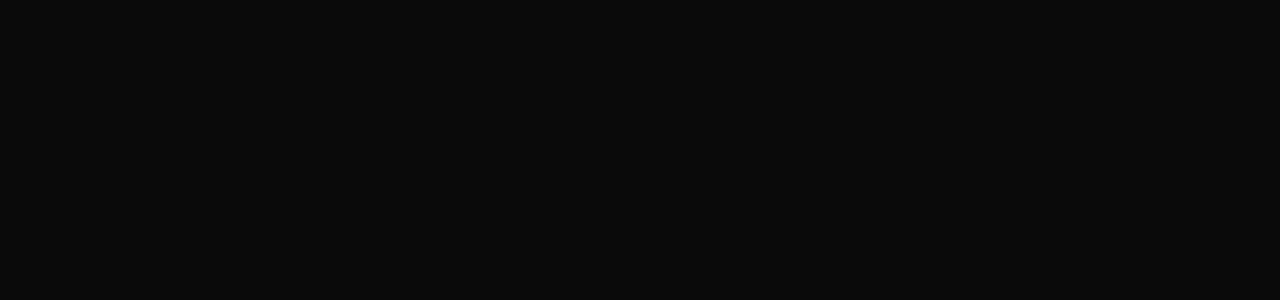
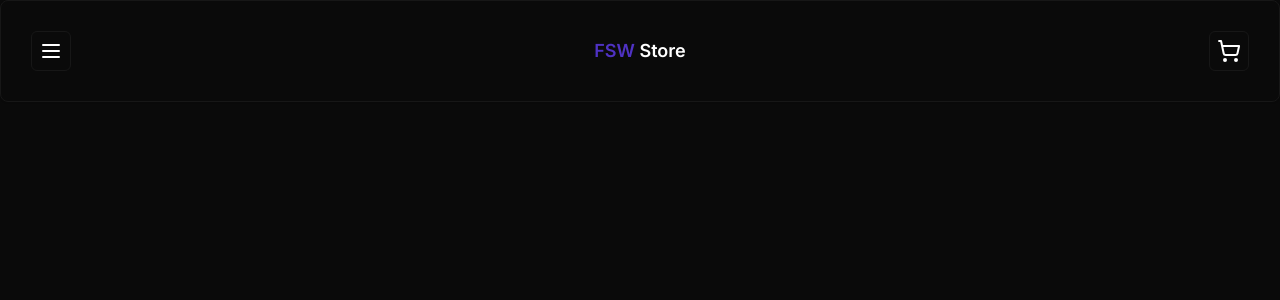
Before and after one commit to IagoDantas/fsw-store, a Next.js app: page / in a window 1280 px wide. Shown: the top 300 px of the page. Built offline with nearby package versions, Linux system fonts and the light colour scheme.

Commit message:
feat: add button, card and header components

```diff
--- a/package.json
+++ b/package.json
@@ -10,6 +10,7 @@
   },
   "dependencies": {
     "@prisma/client": "^5.5.2",
+    "@radix-ui/react-slot": "^1.0.2",
     "class-variance-authority": "^0.7.0",
     "clsx": "^2.0.0",
     "lucide-react": "^0.289.0",
--- a/src/app/layout.tsx
+++ b/src/app/layout.tsx
@@ -1,6 +1,7 @@
 import type { Metadata } from 'next'
 import { Inter } from 'next/font/google'
 import './globals.css'
+import Header from '@/components/ui/header'
 
 const inter = Inter({ subsets: ['latin'] })
 
@@ -16,7 +17,10 @@
 }) {
   return (
     <html lang="en">
-      <body className={inter.className}>{children}</body>
+      <body className={inter.className}>
+        <Header />
+        {children}
+      </body>
     </html>
   )
 }
--- /dev/null
+++ b/src/components/ui/button.tsx
@@ -0,0 +1,56 @@
+import * as React from "react"
+import { Slot } from "@radix-ui/react-slot"
+import { cva, type VariantProps } from "class-variance-authority"
+
+import { cn } from "@/lib/utils"
+
+const buttonVariants = cva(
+  "inline-flex items-center justify-center whitespace-nowrap rounded-md text-sm font-medium ring-offset-background transition-colors focus-visible:outline-none focus-visible:ring-2 focus-visible:ring-ring focus-visible:ring-offset-2 disabled:pointer-events-none disabled:opacity-50",
+  {
+    variants: {
+      variant: {
+        default: "bg-primary text-primary-foreground hover:bg-primary/90",
+        destructive:
+          "bg-destructive text-destructive-foreground hover:bg-destructive/90",
+        outline:
+          "border border-input bg-background hover:bg-accent hover:text-accent-foreground",
+        secondary:
+          "bg-secondary text-secondary-foreground hover:bg-secondary/80",
+        ghost: "hover:bg-accent hover:text-accent-foreground",
+        link: "text-primary underline-offset-4 hover:underline",
+      },
+      size: {
+        default: "h-10 px-4 py-2",
+        sm: "h-9 rounded-md px-3",
+        lg: "h-11 rounded-md px-8",
+        icon: "h-10 w-10",
+      },
+    },
+    defaultVariants: {
+      variant: "default",
+      size: "default",
+    },
+  }
+)
+
+export interface ButtonProps
+  extends React.ButtonHTMLAttributes<HTMLButtonElement>,
+    VariantProps<typeof buttonVariants> {
+  asChild?: boolean
+}
+
+const Button = React.forwardRef<HTMLButtonElement, ButtonProps>(
+  ({ className, variant, size, asChild = false, ...props }, ref) => {
+    const Comp = asChild ? Slot : "button"
+    return (
+      <Comp
+        className={cn(buttonVariants({ variant, size, className }))}
+        ref={ref}
+        {...props}
+      />
+    )
+  }
+)
+Button.displayName = "Button"
+
+export { Button, buttonVariants }
--- /dev/null
+++ b/src/components/ui/card.tsx
@@ -0,0 +1,79 @@
+import * as React from "react"
+
+import { cn } from "@/lib/utils"
+
+const Card = React.forwardRef<
+  HTMLDivElement,
+  React.HTMLAttributes<HTMLDivElement>
+>(({ className, ...props }, ref) => (
+  <div
+    ref={ref}
+    className={cn(
+      "rounded-lg border bg-card text-card-foreground shadow-sm",
+      className
+    )}
+    {...props}
+  />
+))
+Card.displayName = "Card"
+
+const CardHeader = React.forwardRef<
+  HTMLDivElement,
+  React.HTMLAttributes<HTMLDivElement>
+>(({ className, ...props }, ref) => (
+  <div
+    ref={ref}
+    className={cn("flex flex-col space-y-1.5 p-6", className)}
+    {...props}
+  />
+))
+CardHeader.displayName = "CardHeader"
+
+const CardTitle = React.forwardRef<
+  HTMLParagraphElement,
+  React.HTMLAttributes<HTMLHeadingElement>
+>(({ className, ...props }, ref) => (
+  <h3
+    ref={ref}
+    className={cn(
+      "text-2xl font-semibold leading-none tracking-tight",
+      className
+    )}
+    {...props}
+  />
+))
+CardTitle.displayName = "CardTitle"
+
+const CardDescription = React.forwardRef<
+  HTMLParagraphElement,
+  React.HTMLAttributes<HTMLParagraphElement>
+>(({ className, ...props }, ref) => (
+  <p
+    ref={ref}
+    className={cn("text-sm text-muted-foreground", className)}
+    {...props}
+  />
+))
+CardDescription.displayName = "CardDescription"
+
+const CardContent = React.forwardRef<
+  HTMLDivElement,
+  React.HTMLAttributes<HTMLDivElement>
+>(({ className, ...props }, ref) => (
+  <div ref={ref} className={cn("p-6 pt-0", className)} {...props} />
+))
+CardContent.displayName = "CardContent"
+
+const CardFooter = React.forwardRef<
+  HTMLDivElement,
+  React.HTMLAttributes<HTMLDivElement>
+>(({ className, ...props }, ref) => (
+  <div
+    ref={ref}
+    className={cn("flex items-center p-6 pt-0", className)}
+    {...props}
+  />
+))
+CardFooter.displayName = "CardFooter"
+
+export { Card, CardHeader, CardFooter, CardTitle, CardDescription, CardContent }
--- /dev/null
+++ b/src/components/ui/header.tsx
@@ -0,0 +1,22 @@
+import { Card } from '@/components/ui/card'
+import { Button } from '@/components/ui/button';
+import { MenuIcon, ShoppingCartIcon } from 'lucide-react';
+
+const Header = () => {
+  return (
+    <Card className='flex items-center justify-between p-[1.875rem]'>
+      <Button size="icon" variant="outline">
+        <MenuIcon />
+      </Button >
+
+      <h1 className='font-semibold text-lg'><span className='text-primary'>FSW</span> Store</h1>
+
+      <Button size="icon" variant="outline">
+        <ShoppingCartIcon />
+      </Button>
+
+    </Card >
+  );
+}
+
+export default Header;
```
Also changed, not shown: 1 other file (tests, documents, lock files or other folders).
